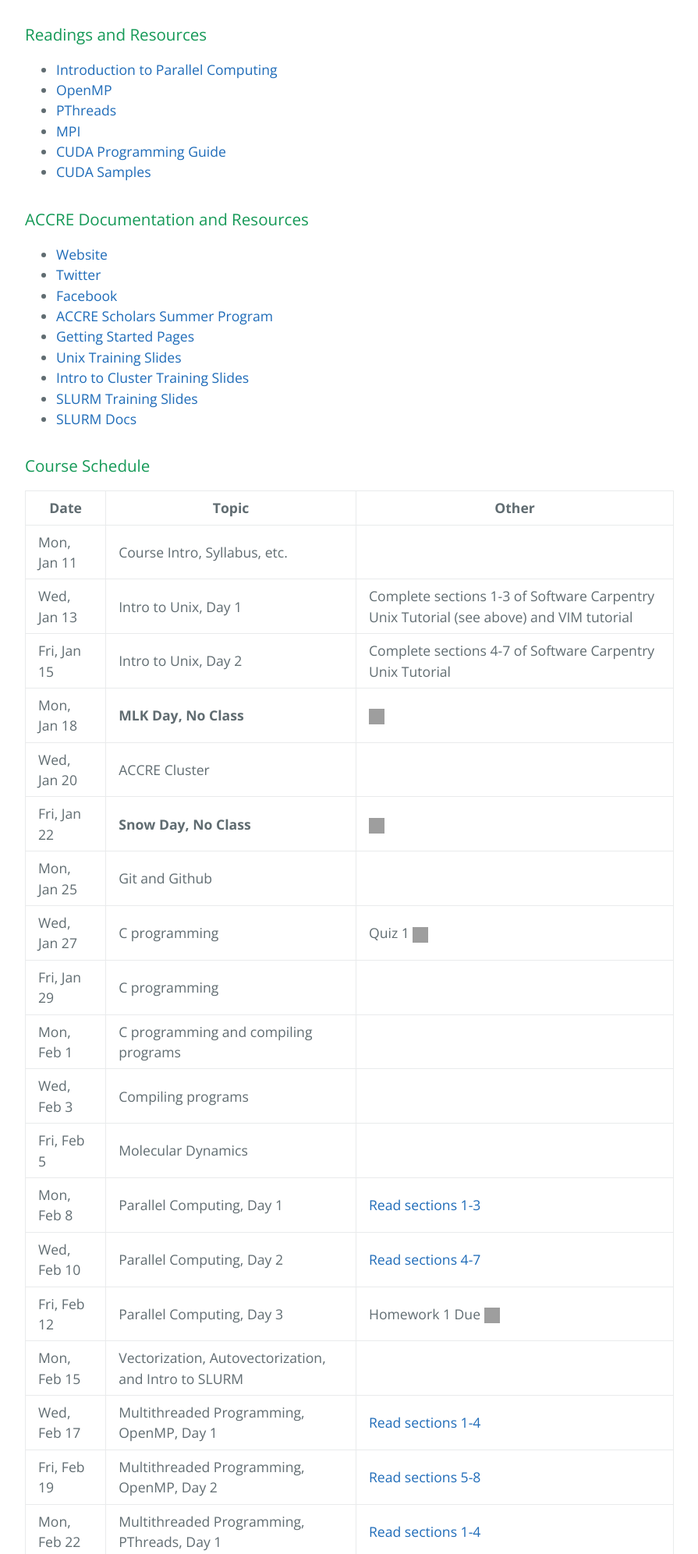
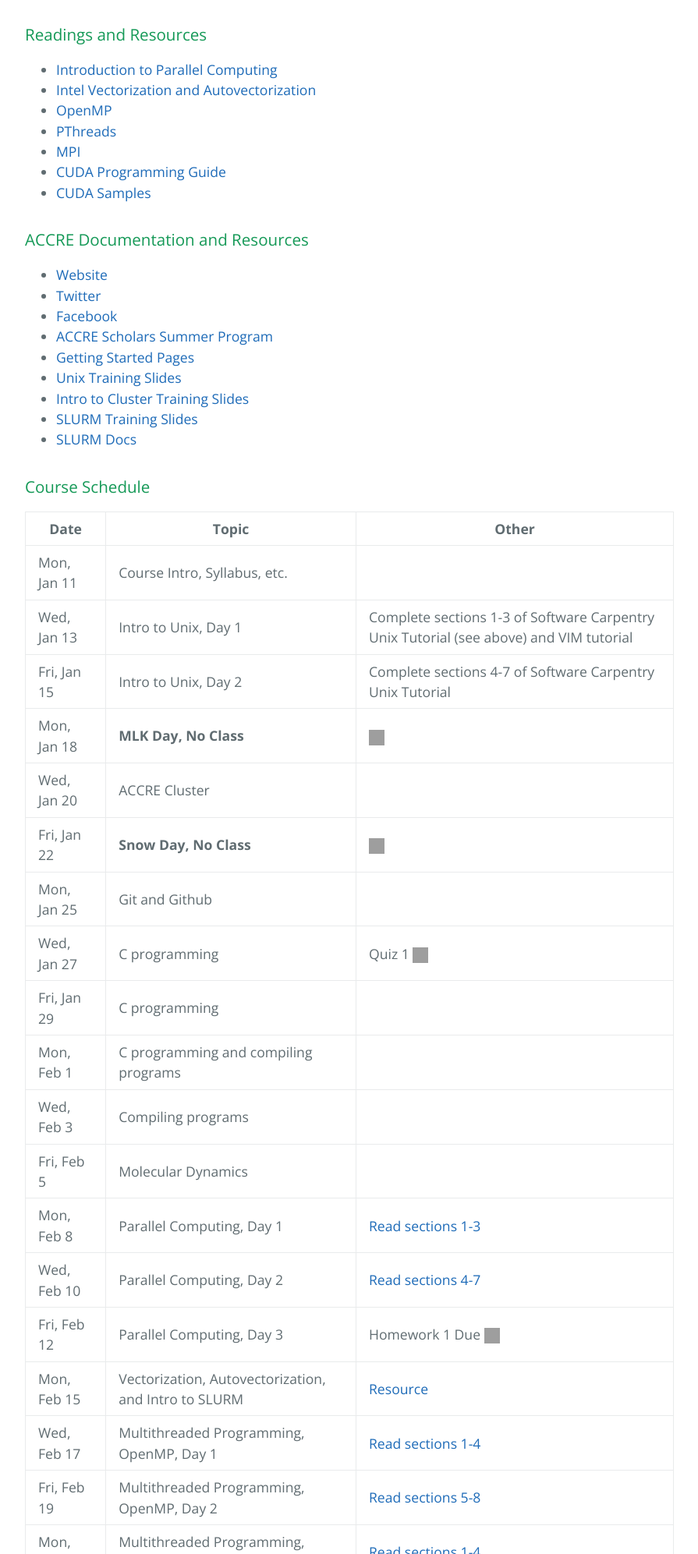
Before and after one commit to sc3260s16/sc3260s16.github.io, a plain HTML site: page index.html in a window 1280 px wide. Shown: the part 946-2939 px from the top of the page at 78% size, without its empty margins (192-1087 px from the left). Drawn offline with nearby package versions, Linux system fonts and the light colour scheme; grey boxes are pictures that could not be loaded.

Commit message:
Replace master branch with page content via GitHub

```diff
--- a/index.html
+++ b/index.html
@@ -51,6 +51,7 @@
 
 <ul>
 <li><a href="https://computing.llnl.gov/tutorials/parallel_comp/">Introduction to Parallel Computing</a></li>
+<li><a href="https://d3f8ykwhia686p.cloudfront.net/1live/intel/CompilerAutovectorizationGuide.pdf">Intel Vectorization and Autovectorization</a></li>
 <li><a href="https://computing.llnl.gov/tutorials/openMP/">OpenMP</a></li>
 <li><a href="https://computing.llnl.gov/tutorials/pthreads/">PThreads</a></li>
 <li><a href="https://computing.llnl.gov/tutorials/mpi/">MPI</a></li>
@@ -165,7 +166,7 @@
 <tr>
 <td>Mon, Feb 15</td>
 <td>Vectorization, Autovectorization, and Intro to SLURM</td>
-<td></td>
+<td><a href="https://d3f8ykwhia686p.cloudfront.net/1live/intel/CompilerAutovectorizationGuide.pdf">Resource</a></td>
 </tr>
 <tr>
 <td>Wed, Feb 17</td>
```
Also changed, not shown: params.json (+1 -1 lines).
